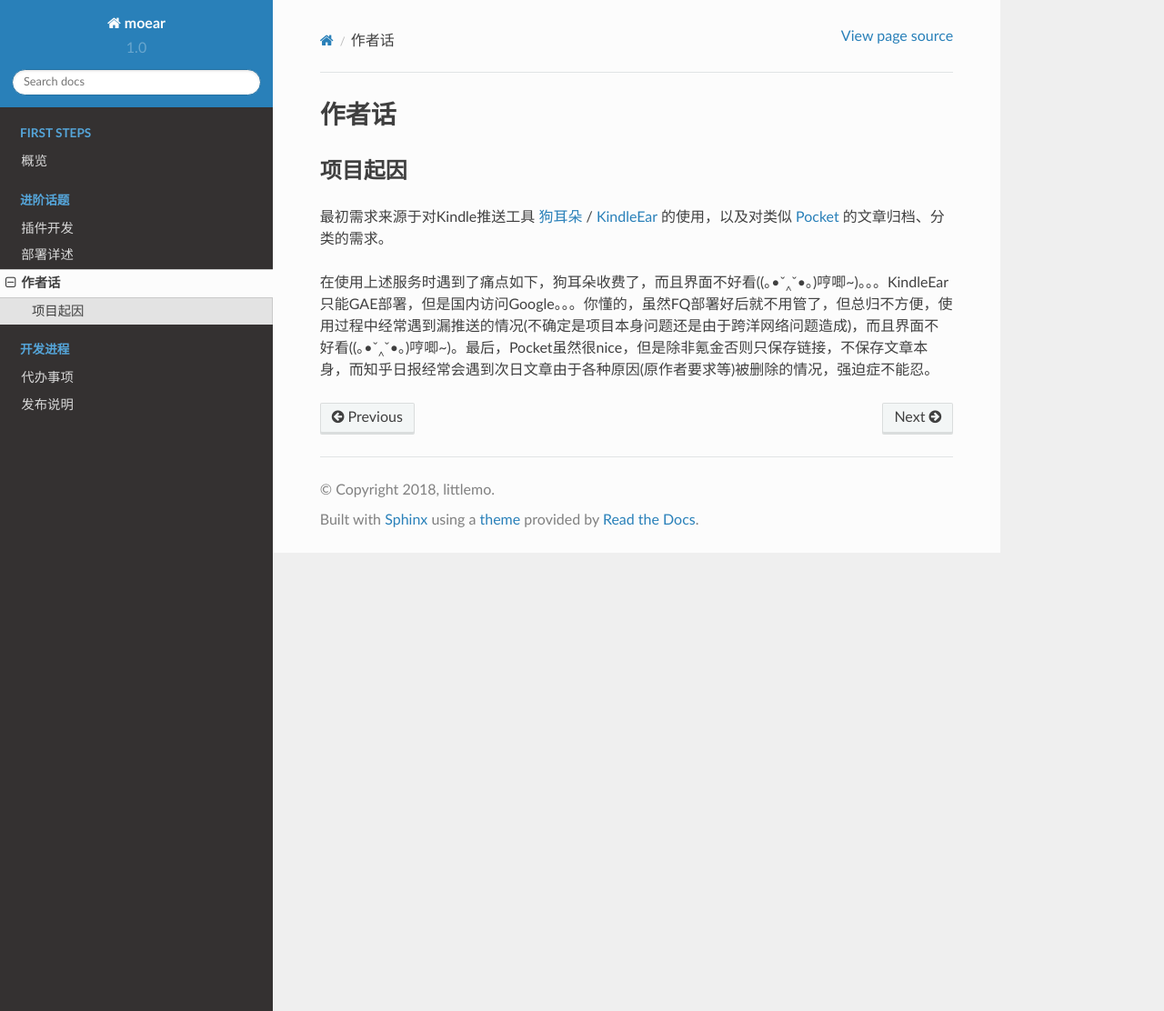
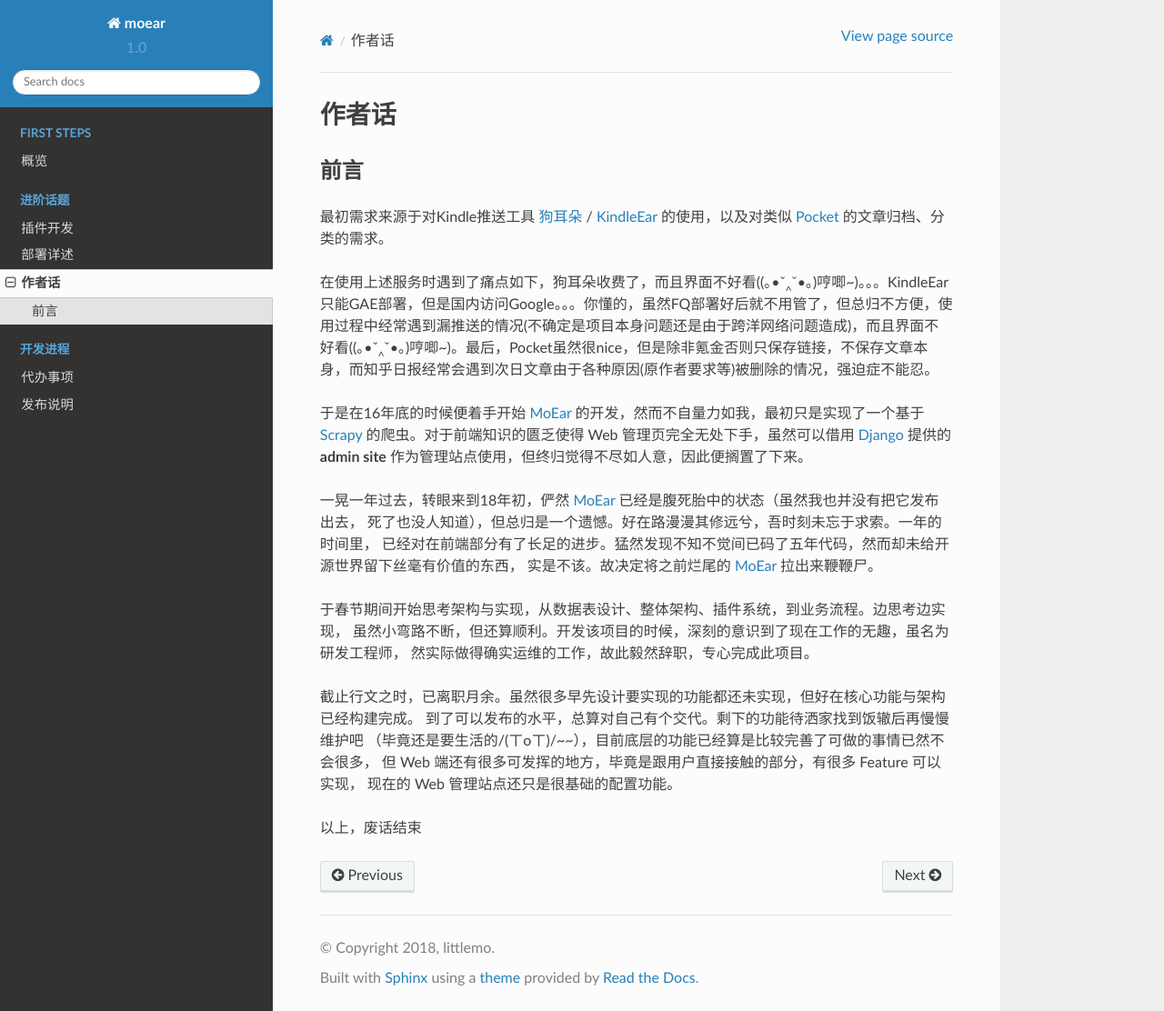
Before and after one commit to littlemo/moear, a Sphinx documentation site: the page built from docs/source/topics/author_words.rst, in a window 1280 px wide and 1112 px high. Shown: the whole window at 91% size. Built offline with Sphinx 7.4.7 and the Read the Docs theme 2.0.0, drawn with Linux system fonts in a browser that asks for light colours; formulas are drawn with MathJax 3.

Commit message:
F: 实现前言章节内容，主要是写一些废话

```diff
--- a/docs/source/topics/author_words.rst
+++ b/docs/source/topics/author_words.rst
@@ -4,13 +4,38 @@
 作者话
 ======
 
-项目起因
-========
+前言
+====
 
 最初需求来源于对Kindle推送工具 `狗耳朵`_ / `KindleEar`_ 的使用，以及对类似 `Pocket`_ 的文章归档、分类的需求。
 
 在使用上述服务时遇到了痛点如下，狗耳朵收费了，而且界面不好看((｡•ˇ‸ˇ•｡)哼唧~)。。。KindleEar只能GAE部署，但是国内访问Google。。。你懂的，虽然FQ部署好后就不用管了，但总归不方便，使用过程中经常遇到漏推送的情况(不确定是项目本身问题还是由于跨洋网络问题造成)，而且界面不好看((｡•ˇ‸ˇ•｡)哼唧~)。最后，Pocket虽然很nice，但是除非氪金否则只保存链接，不保存文章本身，而知乎日报经常会遇到次日文章由于各种原因(原作者要求等)被删除的情况，强迫症不能忍。
 
+于是在16年底的时候便着手开始 `MoEar`_ 的开发，然而不自量力如我，最初只是实现了一个基于
+`Scrapy`_ 的爬虫。对于前端知识的匮乏使得 Web 管理页完全无处下手，虽然可以借用
+`Django`_ 提供的 **admin site** 作为管理站点使用，但终归觉得不尽如人意，因此便搁置了下来。
+
+一晃一年过去，转眼来到18年初，俨然 `MoEar`_ 已经是腹死胎中的状态（虽然我也并没有把它发布出去，
+死了也没人知道），但总归是一个遗憾。好在路漫漫其修远兮，吾时刻未忘于求索。一年的时间里，
+已经对在前端部分有了长足的进步。猛然发现不知不觉间已码了五年代码，然而却未给开源世界留下丝毫有价值的东西，
+实是不该。故决定将之前烂尾的 `MoEar`_ 拉出来鞭鞭尸。
+
+于春节期间开始思考架构与实现，从数据表设计、整体架构、插件系统，到业务流程。边思考边实现，
+虽然小弯路不断，但还算顺利。开发该项目的时候，深刻的意识到了现在工作的无趣，虽名为研发工程师，
+然实际做得确实运维的工作，故此毅然辞职，专心完成此项目。
+
+截止行文之时，已离职月余。虽然很多早先设计要实现的功能都还未实现，但好在核心功能与架构已经构建完成。
+到了可以发布的水平，总算对自己有个交代。剩下的功能待洒家找到饭辙后再慢慢维护吧
+（毕竟还是要生活的/(ㄒoㄒ)/~~），目前底层的功能已经算是比较完善了可做的事情已然不会很多，
+但 Web 端还有很多可发挥的地方，毕竟是跟用户直接接触的部分，有很多 Feature 可以实现，
+现在的 Web 管理站点还只是很基础的配置功能。
+
+以上，废话结束
+
+
+.. _MoEar: http://moear.rtfd.io
+.. _Scrapy: http://scrapy.rtfd.io
+.. _Django: https://docs.djangoproject.com
 .. _狗耳朵: http://www.dogear
 .. _KindleEar: https://github.com/cdhigh/KindleEar
 .. _Pocket: https://getpocket.com
```
